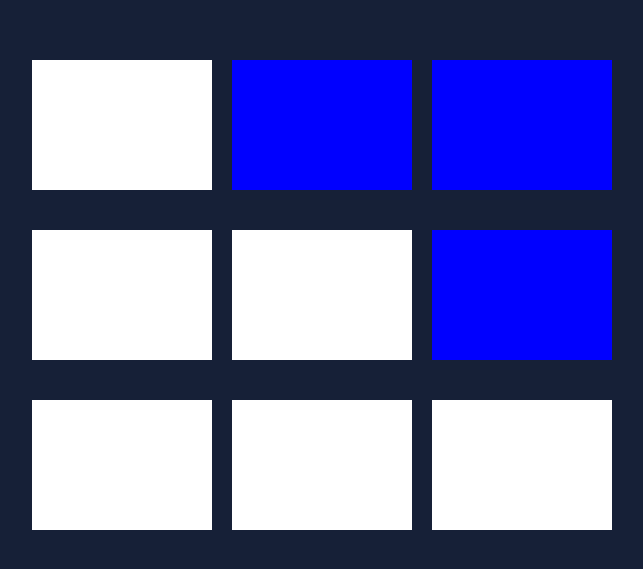
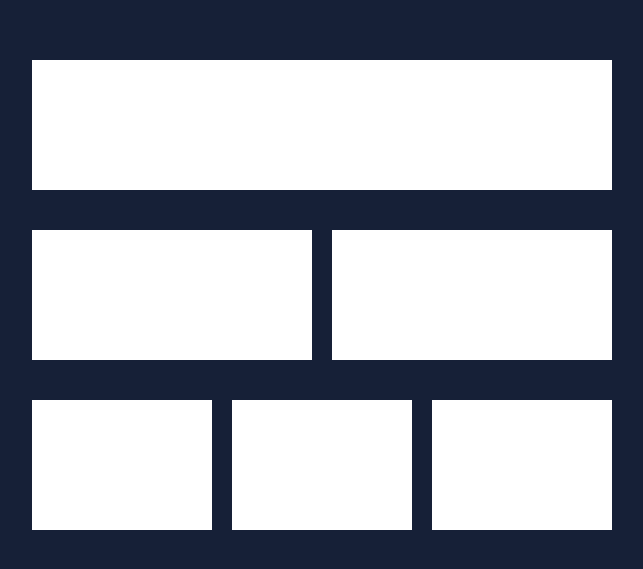
Before and after one commit to DaniAkash/simple-drag-and-drop, a React (Create React App) app: page / in a window 1280 px wide. Shown: the part 105-674 px from the top of the page, without its empty margins (318-961 px from the left). Built offline with nearby package versions, Linux system fonts and the light colour scheme.

Commit message:
selected and unselected drag states

```diff
--- a/src/App.js
+++ b/src/App.js
@@ -19,6 +19,8 @@ class App extends Component {
     bottomBarIsHidden: true,
     selectedTiles: initialContainer,
     dropZone: ['',''],
+    isUnselectedDragging: false,
+    isSelectedDragging: false,
   }
 
   constructor() {
@@ -55,9 +57,20 @@ class App extends Component {
   render() {
     return (
       <div>
-        <Container selectedTiles={this.state.selectedTiles}/>
-        <HoverArea showBottomBar={this.showBottomBar}/>
-        <BottomBar tiles={this.state.numOfTiles} isHidden={this.state.bottomBarIsHidden} hideBottomBar={this.hideBottomBar}/>
+        <Container
+          selectedTiles={this.state.selectedTiles}
+          dropZone={this.state.dropZone}
+          isUnselectedDragging={this.state.isUnselectedDragging}
+          isSelectedDragging={this.state.isSelectedDragging}
+        />
+        <HoverArea
+          showBottomBar={this.showBottomBar}
+        />
+        <BottomBar
+          tiles={this.state.numOfTiles}
+          isHidden={this.state.bottomBarIsHidden}
+          hideBottomBar={this.hideBottomBar}
+        />
       </div>
     );
   }
--- a/src/Components/Container/Container.js
+++ b/src/Components/Container/Container.js
@@ -1,14 +1,30 @@
-import React , { Component } from 'react';
+import React, { Component } from 'react';
+import PropTypes from 'prop-types';
 
 import Row from '../Row/Row';
 
 class Container extends Component {
+
+  static propTypes = {
+    selectedTiles: PropTypes.array.isRequired,
+    dropZone: PropTypes.array.isRequired,
+    isUnselectedDragging: PropTypes.bool.isRequired,
+    isSelectedDragging: PropTypes.bool.isRequired,
+  }
+
   render() {
-        return(
+    return (
       <div className={'container'}>
         {
           this.props.selectedTiles.map((rowItems, index) =>
-                        <Row items={rowItems} key={index} xCord={index}/>
+            <Row
+              items={rowItems}
+              key={index}
+              xCord={index}
+              dropZone={this.props.dropZone}
+              isUnselectedDragging={this.props.isUnselectedDragging}
+              isSelectedDragging={this.props.isSelectedDragging}
+            />
           )
         }
       </div>
--- a/src/Components/DropArea/DropArea.js
+++ b/src/Components/DropArea/DropArea.js
@@ -6,6 +6,8 @@ class DropArea extends Component {
   static propTypes = {
     isDragging: PropTypes.bool.isRequired,
     isDropZone: PropTypes.bool.isRequired,
+    xCord: PropTypes.number.isRequired,
+    yCord: PropTypes.number.isRequired,
   }
 
   render() {
--- a/src/Components/Row/Row.js
+++ b/src/Components/Row/Row.js
@@ -3,14 +3,26 @@ import React from 'react';
 import SelectedTile from '../Tile/SelectedTile';
 import DropArea from '../DropArea/DropArea';
 
-const Row = ({items, xCord}) => (
+const Row = ({ items, xCord, dropZone, isUnselectedDragging, isSelectedDragging }) => (
   <div className={'row'}>
     {
       items.map((each, index) => {
-                if(each === 1) {
-                    return <SelectedTile key={index}/>;
+        if (each === 1) {
+          return <SelectedTile key={index} />;
         } else {
-                    return <DropArea key={index} isDragging={true} isDropZone={true}/>;
+          let yCord = index, isDropZone = false;
+          if (dropZone[0] === xCord && dropZone[1] === yCord) {
+            isDropZone = true;
+          }
+          return (
+            <DropArea
+              key={index}
+              isDragging={isUnselectedDragging || isSelectedDragging}
+              isDropZone={isDropZone}
+              xCord={xCord}
+              yCord={yCord}
+            />
+          );
         }
       })
     }
```
Lines whose indentation alone changed are shown as unchanged.
